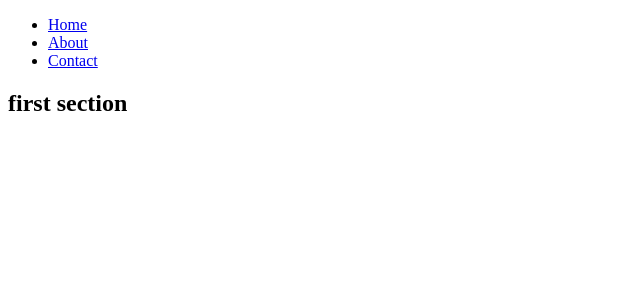
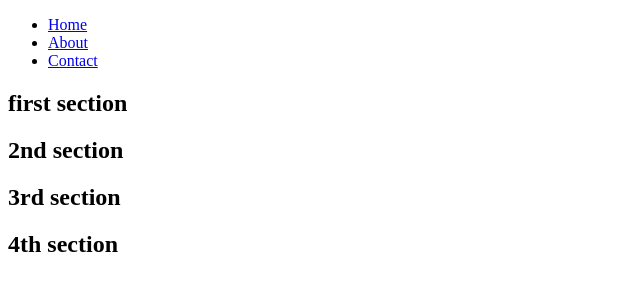
Before and after one commit to jafore/gitlearning, a plain HTML site: page index.html in a window 1280 px wide. Shown: the whole page, without its empty margins (0-640 px from the left). Drawn offline with Linux system fonts and the light colour scheme.

Commit message:
4th section is completed

```diff
--- a/index.html
+++ b/index.html
@@ -19,5 +19,14 @@
     <section>
         <h1>first section</h1>
     </section>
+    <section>
+        <h1>2nd section</h1>
+    </section>
+    <section>
+        <h1>3rd section</h1>
+    </section>
+    <section>
+        <h1>4th section</h1>
+    </section>
 </body>
 </html>
```
